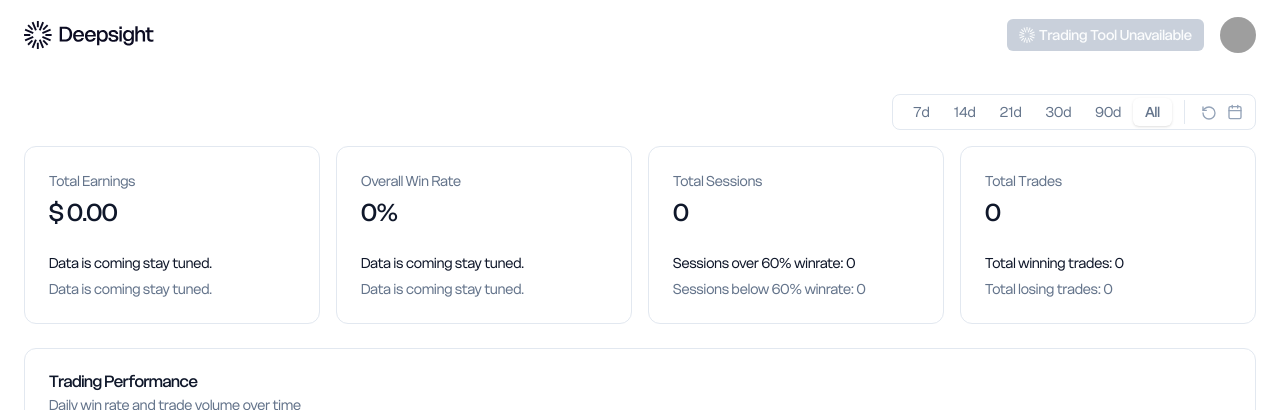
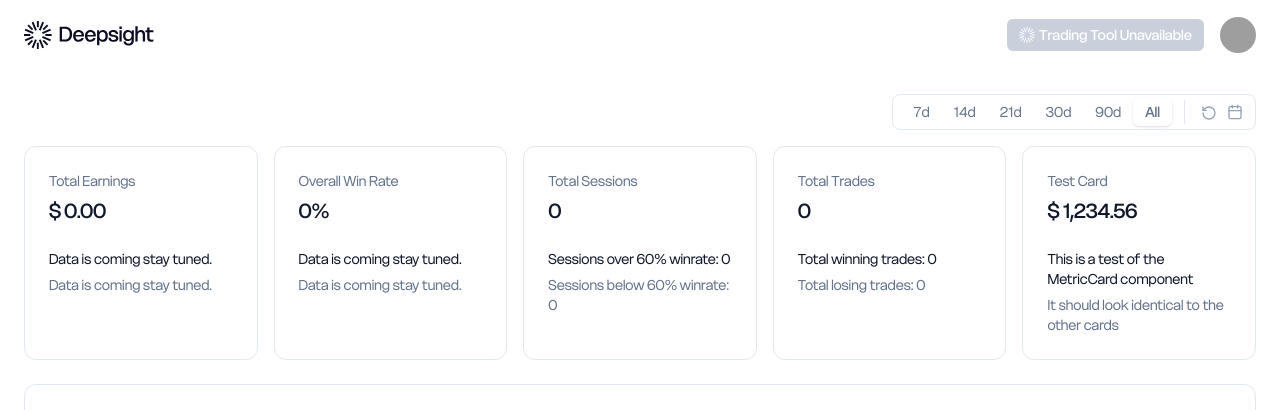
Before and after one commit to codefinger85/Deepsight, a Next.js app: page / in a window 1280 px wide. Shown: the top 410 px of the page. Built offline with nearby package versions, Linux system fonts and the light colour scheme; no server answers; the database is empty; grey boxes are pictures that could not be loaded.

Commit message:
made a metrics card component

```diff
--- /dev/null
+++ b/src/app/components/MetricCard.tsx
@@ -0,0 +1,49 @@
+import * as React from "react"
+import {
+  Card,
+  CardDescription,
+  CardFooter,
+  CardHeader,
+  CardTitle,
+} from "@/components/ui/card"
+
+interface MetricCardProps {
+  title: string
+  value: string | number
+  footerPrimary?: string
+  footerSecondary?: string
+  className?: string
+}
+
+export function MetricCard({
+  title,
+  value,
+  footerPrimary,
+  footerSecondary,
+  className
+}: MetricCardProps) {
+  return (
+    <Card className={`@container/card border-border-primary ${className || ''}`}>
+      <CardHeader>
+        <CardDescription>{title}</CardDescription>
+        <div className="flex items-end justify-start gap-3">
+          <CardTitle className="text-xl font-medium tabular-nums @[250px]/card:text-2xl text-text-primary">
+            {value}
+          </CardTitle>
+          {/* Badge placeholder - commented out for now */}
+          {/* <Badge variant="outline" className="mb-1 px-1.5 py-0.5 font-medium text-text-secondary">
+            +12.5%
+          </Badge> */}
+        </div>
+      </CardHeader>
+      <CardFooter className="flex-col items-start gap-1.5 text-sm">
+        <div className="line-clamp-1 flex gap-2 font-regular text-text-primary">
+          {footerPrimary || "Data is coming stay tuned."}
+        </div>
+        <div className="text-text-secondary">
+          {footerSecondary || "Data is coming stay tuned."}
+        </div>
+      </CardFooter>
+    </Card>
+  )
+}
--- a/src/app/components/section-cards.tsx
+++ b/src/app/components/section-cards.tsx
@@ -27,6 +27,7 @@ import {
   getSessionsBelow60Percent,
   type DateFilter,
 } from "@/lib/database"
+import { MetricCard } from "./MetricCard"
 
 interface SectionCardsProps {
   initialData: {
@@ -94,7 +95,7 @@ export function SectionCards({ initialData, currentFilter, onDateFilterChange }:
             </div>
           </div>
         </div>
-      <div className="grid grid-cols-1 gap-4 px-4 *:data-[slot=card]:bg-gradient-to-t lg:px-6 @xl/main:grid-cols-2 @5xl/main:grid-cols-4">
+      <div className="grid grid-cols-1 gap-4 px-4 *:data-[slot=card]:bg-gradient-to-t lg:px-6 @xl/main:grid-cols-2 @5xl/main:grid-cols-5">
         <Card className="@container/card border-border-primary">
           <CardHeader>
             <CardDescription>Total Earnings</CardDescription>
@@ -175,6 +176,15 @@ export function SectionCards({ initialData, currentFilter, onDateFilterChange }:
           <div className="text-text-secondary">Total losing trades: {initialData.totalLosingTrades.toLocaleString()}</div>
         </CardFooter>
       </Card>
+
+      {/* Test MetricCard component */}
+      <MetricCard
+        title="Test Card"
+        value="$ 1,234.56"
+        footerPrimary="This is a test of the MetricCard component"
+        footerSecondary="It should look identical to the other cards"
+      />
+
       </div>
     </div>
     </Tabs>
```
